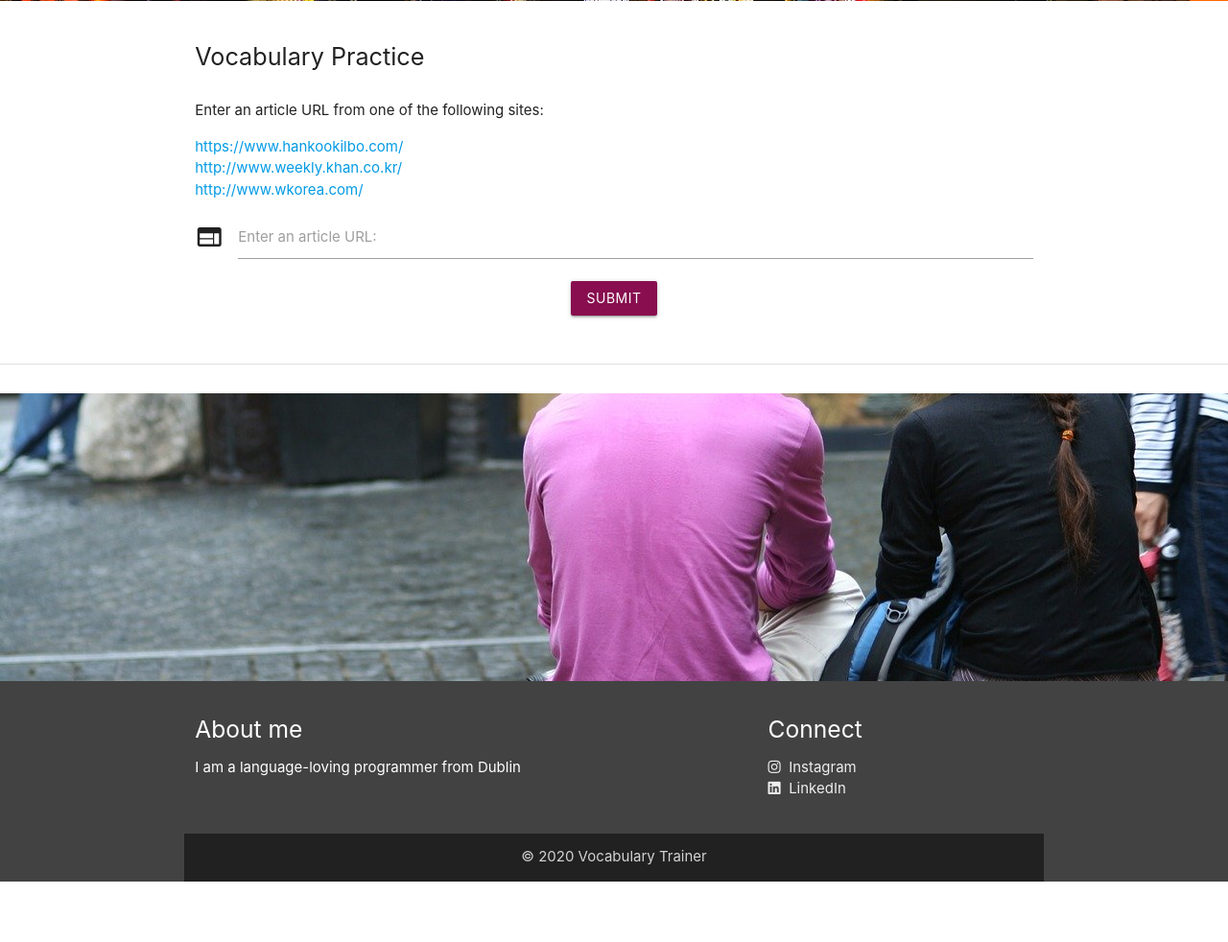
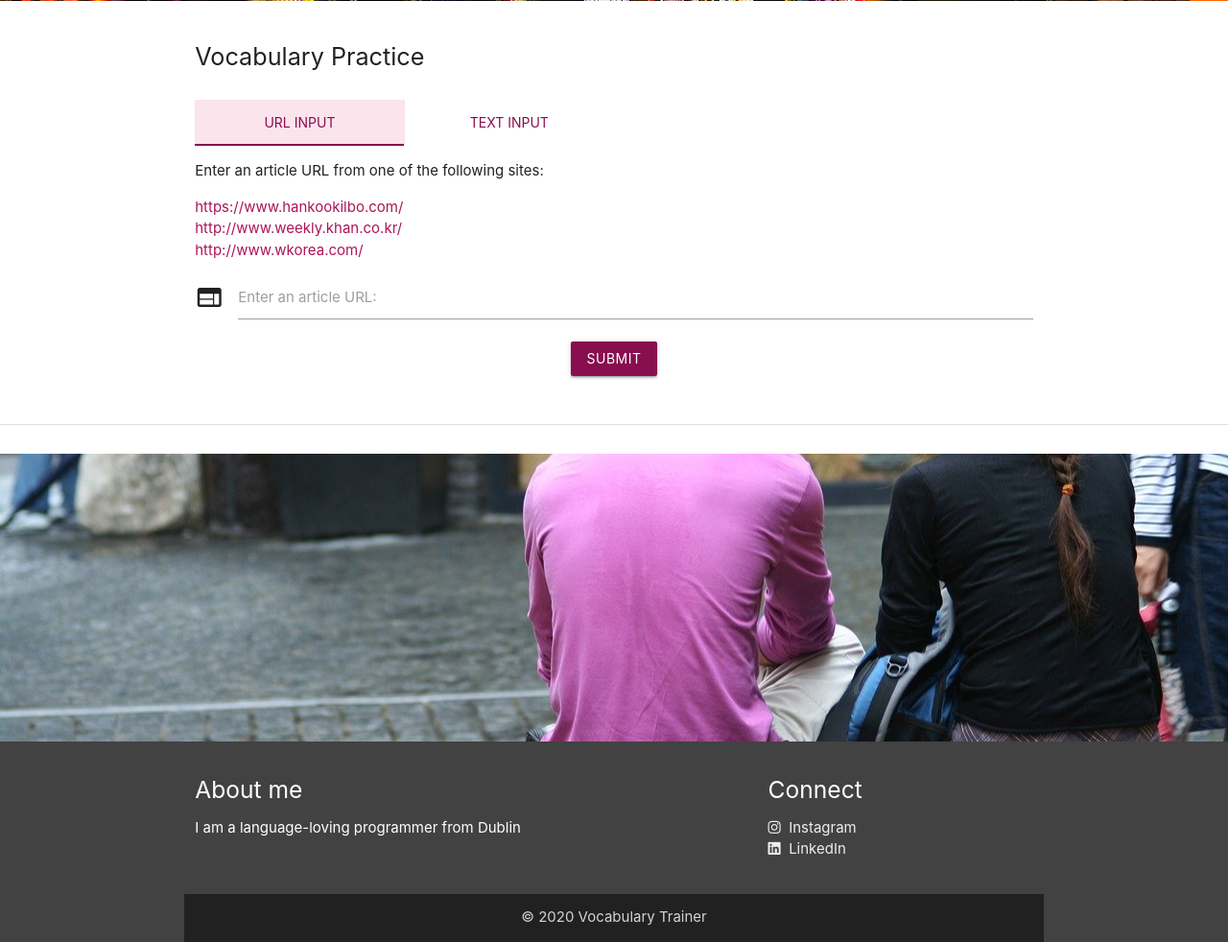
Before and after one commit to hdatteln/vocabulary_trainer, a Django app: page /keywords/ in a window 1280 px wide. Shown: the part 399-1381 px from the top of the page at 96% size. Before the commit the page ends 1318 px from the top, so only its background shows below. Run offline with Django 3.2, Linux system fonts and the light colour scheme; data comes from the database, SQL or seed files in the repository; some libraries are stand-ins or nearby versions.

Commit message:
feat: Adding functionality for raw text input, so a user can choose to either enter a URL or just a paragraph of text

```diff
--- a/vocabtrain/keywords/forms.py
+++ b/vocabtrain/keywords/forms.py
@@ -1,4 +1,14 @@
 from django import forms
+
 
 class PageUrlForm(forms.Form):
     page_url = forms.CharField(label='Enter an article URL', max_length=1500)
+
+
+class PageTextForm(forms.Form):
+    page_text = forms.CharField(widget=forms.Textarea(attrs={
+        "rows": 20,
+        "cols": 20,
+        "class": "materialize-textarea",
+        "style": "height: 100px",
+    }), label='Copy and paste the text you would like to learn into this input field:')
--- a/vocabtrain/keywords/models.py
+++ b/vocabtrain/keywords/models.py
@@ -15,6 +15,12 @@ class Translator():
             return res.text
         except:
             return 'Could not get translation'
+
+    def get_keyword_translations(self, keyword_extractor, input_text):
+        keywords = keyword_extractor.get_keywords(input_text)
+        keywords = [word for word in keywords if not word.isnumeric()]
+        translations = [self.translate(word) for word in keywords]
+        return list(zip(keywords, translations))
 
 
 class KeywordExtractor(models.Model):
@@ -69,6 +75,9 @@ class PracticeText(models.Model):
     body = models.TextField()
     vocab = models.TextField(default='[]')
 
+    def set_from_text(self, page_text):
+        self.body = page_text
+
     def set_from_url(self, page_url):
         self.web_url = page_url
         headers = {
--- a/vocabtrain/keywords/static/main.css
+++ b/vocabtrain/keywords/static/main.css
@@ -1,10 +1,58 @@
-.listline {
-    display: block;
-}
-.hide {
-    display: none
+a {
+    color: #ad1457;
 }
 
-.show {
-    display: block
+header {
+    background: url('../static/images/nightlife.jpg');
+    background-size:cover;
+    background-position: center;
+    min-height:400px;
 }
+
+@media screen and (max-width: 670px) {
+	header {min-height: 120px;}
+}
+section {
+	padding-top: 4vw;
+	padding-bottom: 4vw;
+}
+.card-content {
+	min-height:150px;
+}
+
+.parallax-container {
+	position: relative;
+	overflow: hidden;
+	height: 300px;
+}
+.tabs .tab a{
+	color:#880e4f;
+}
+
+.tabs .tab a:hover {
+	background-color:#fafafa;
+	color:#880e4f;
+}
+
+.tabs .tab a.active {
+	background-color:#fce4ec;
+	color:#880e4f
+}
+
+.tabs .indicator {
+	background-color:#880e4f;
+}
+
+textarea.materialize-textarea:focus:not([readonly]) {
+	border-bottom: 1px solid #880e4f;
+	box-shadow: 0 1px 0 0 #880e4f;
+}
+
+input[type=text]:not(.browser-default):focus:not([readonly]) {
+	border-bottom: 1px solid #880e4f;
+	box-shadow: 0 1px 0 0 #880e4f;
+}
+
+.input-field .prefix.active {
+	color: #880e4f;
+}
--- a/vocabtrain/keywords/templates/index.html
+++ b/vocabtrain/keywords/templates/index.html
@@ -10,37 +10,17 @@
     <link href="https://fonts.googleapis.com/icon?family=Material+Icons" rel="stylesheet">
     <!-- Compiled and minified CSS -->
     <link rel="stylesheet" href="https://cdnjs.cloudflare.com/ajax/libs/materialize/1.0.0-beta/css/materialize.min.css">
+    <link rel="stylesheet" href="../static/main.css">
     <title>Vocabulary Trainer</title>
-    <style>
-        header {
-        background: url('../static/images/nightlife.jpg');
-         background-size:cover;
-         background-position: center;
-         min-height:400px;
-         }
-
-         @media screen and (max-width: 670px) {
-            header {min-height: 120px;}
-         }
-         section {
-         padding-top: 4vw;
-         padding-bottom: 4vw;
-         }
-        .card-content {
-            min-height:150px;
-        }
-
-        .parallax-container {
-            position: relative;
-            overflow: hidden;
-            height: 300px;
-        }
-
-    </style>
     <script>
         var numCards = {{ keywords_translations|length }};
         var activeFlashCard = 1;
         var learnedWords = []
+
+
+
+
+
     </script>
 </head>
 <body>
@@ -69,10 +49,9 @@
 </header>
 
 
-
 <!-- Modal Structure -->
 
-<div  class="modal" id="flashcard-modal">
+<div class="modal" id="flashcard-modal">
     <div class="modal-content">
         <div class="row">
             <div class="col s12 l12 center hide modal-success">
@@ -87,7 +66,9 @@
                     <div class="card-content">
                         <h6>Source</h6>
                         {% for kt in keywords_translations %}
-                    <p id="flashcard{{ forloop.counter }}" class="flow-text sourceText hide">{{ kt.0 }}</p>
+                        <p id="flashcard{{ forloop.counter }}" class="flow-text sourceText hide">
+                            {{ kt.0 }}
+                        </p>
                         {% endfor %}
                     </div>
                 </div>
@@ -97,7 +78,9 @@
                     <div class="card-content">
                         <h6>Click to show the translation</h6>
                         {% for kt in keywords_translations %}
-                    <p id="flashcard{{ forloop.counter }}_trans" class="flow-text translationText hide">{{ kt.1 }}</p>
+                        <p id="flashcard{{ forloop.counter }}_trans" class="flow-text translationText hide">
+                            {{ kt.1 }}
+                        </p>
                         {% endfor %}
 
                         <p id="learned_checkbox" class="hide">
@@ -112,11 +95,6 @@
 
         </div>
     </div>
-    <!--<div class="container s12 center">-->
-        <!--<button class="btn pink darken-4" onclick="toggleTranslation()">Show-->
-            <!--Translation-->
-        <!--</button>-->
-    <!--</div>-->
     <div class="container s12 center" id="showNextButton">
         <button class="btn pink darken-4" onclick="shuffleCards()">Show
             Next
@@ -129,14 +107,24 @@
 </div>
 
 
-
 <section class="container section scrollspy" id="service">
 
     <div class="row">
-        <div class="col s12" id="vocabpractice">
+        <div class="col s12" id="vocabpractice_title">
             <p class="flow-text">
                 Vocabulary Practice
             </p>
+        </div>
+        <div class="col s12">
+            <ul class="tabs">
+                <li class="tab col s3"><a href="#urlinput" class="active ">URL Input</a></li>
+                <li class="tab col s3"><a href="#textinput">Text Input</a></li>
+            </ul>
+        </div>
+
+        <!-- URL INPUT TAB -->
+        <div id="urlinput" class="col s12">
+            <div id="vocabFromUrl">
                 <p>Enter an article URL from one of the following sites:</p>
                 <ul>
                     <li><a target="_blank" href="https://www.hankookilbo.com/">https://www.hankookilbo.com/</a></li>
@@ -147,7 +135,7 @@
                     {% csrf_token %}
                     <div class="input-field">
                         <i class="material-icons prefix">web</i>
-                    {{ form }}
+                        {{ urlForm }}
                     </div>
                     <div class="input-field center">
                         <button class="btn pink darken-4">Submit</button>
@@ -155,8 +143,28 @@
 
                 </form>
             </div>
+        </div>
+
+        <!-- TEXT INPUT TAB -->
+        <div id="textinput" class="col s12">
+            <div id="vocabFromText">
+                <form action="" method="post">
+                    {% csrf_token %}
+
+                    <div class = "input-field">
+                        <i class = "material-icons prefix">mode_edit</i>
+                        {{ textForm }}
+                    </div>
+                    <div class="input-field center">
+                        <button class="btn pink darken-4">Submit</button>
+                    </div>
+
+                </form>
+            </div>
+        </div>
 
     </div>
+
 </section>
 
 <div class="divider">$nbsp;</div>
@@ -164,7 +172,9 @@
 <section class="container section scrollspy" id="queryResults">
 
     <div class="row hide">
-        <button data-target="flashcard-modal" id="flashcard_trigger" class="btn modal-trigger pink darken-4" onclick="getCard(1);">Show Flash Cards</button>
+        <button data-target="flashcard-modal" id="flashcard_trigger" class="btn modal-trigger pink darken-4"
+                onclick="getCard(1);">Show Flash Cards
+        </button>
 
     </div>
 </section>
@@ -213,7 +223,6 @@
 <script>
 
     function getCard(idx) {
-        console.log('in get card');
         var elId = '#flashcard' + idx;
         activeFlashCard = idx;
         $('.sourceText').addClass('hide');
@@ -221,7 +230,6 @@
         $('#learned_checkbox').addClass('hide');
         $('.translationText').addClass('hide');
         $(elId).removeClass('hide');
-        console.log('out of get card', elId);
     }
 
     function randomNumber(min, max, exclude) {
@@ -241,10 +249,8 @@
         let possibleCards = [...Array(numCards).keys()].map( i => i+1);
         let newIdx = activeFlashCard;
         if (possibleCards.length - exclude.length > 0) {
-            console.log('get random');
             newIdx = randomNumber(1, numCards+1, exclude);
         } else {
-            console.log('learned everything!');
             showAllLearned()
         }
         getCard(newIdx)
@@ -258,7 +264,6 @@
     }
 
     function toggleTranslation() {
-        console.log(activeFlashCard)
         var elId = '#flashcard' + activeFlashCard + '_trans';
         $('.translationText').addClass('hide')
         $(elId).removeClass('hide')
@@ -273,10 +278,10 @@
         } else {
             console.log('add code to filter out unlearned')
         }
-        console.log(learnedWords)
     }
 
     $(document).ready(function(){
+        $('.tabs').tabs();
         $('.sidenav').sidenav();
         $('.parallax').parallax();
         $('.scrollspy').scrollSpy();
@@ -288,6 +293,9 @@
     });
 
 
+
+
+
 </script>
 
 </body>
--- a/vocabtrain/keywords/views.py
+++ b/vocabtrain/keywords/views.py
@@ -1,5 +1,5 @@
 from django.shortcuts import render
-from .forms import PageUrlForm
+from .forms import PageUrlForm, PageTextForm
 from .models import PracticeText, KeywordExtractor, Translator
 import json
 from ast import literal_eval
@@ -24,44 +24,44 @@ def index(request):
     # if this is a POST request we need to process the form data
     if request.method == 'POST':
         # create a form instance and populate it with data from the request:
-        form = PageUrlForm(request.POST)
+        urlForm = PageUrlForm(request.POST)
+        textForm = PageTextForm(request.POST)
         # check whether it's valid:
-        if form.is_valid():
-            # Make PracticeText from URL
-            query_url = form.cleaned_data['page_url']
-
+        if urlForm.is_valid():
+            query_url = urlForm.cleaned_data['page_url']
             try:
                 practice_text = PracticeText.objects.get(web_url=query_url)
             except:
-                practice_text.set_from_url(form.cleaned_data['page_url'])
+                practice_text.set_from_url(urlForm.cleaned_data['page_url'])
             page_title = practice_text.title
             page_body = practice_text.body
-
-            keywords = kwe.get_keywords(page_title + ' ' + page_body)
-            keywords = [word for word in keywords if not word.isnumeric()]
-
-            translations = [translator.translate(word) for word in keywords]
-            keywords_translations = list(zip(keywords, translations))
+            keywords_translations = translator.get_keyword_translations(kwe, page_title + ' ' + page_body)
+            print(keywords_translations)
             practice_text.vocab = json.dumps(keywords_translations)
             practice_text.save()
             practice_text_id = PracticeText.objects.only('id').get(web_url=query_url).id
             flashcard_trigger = 'true'
 
+        elif textForm.is_valid():
+            query_text = textForm.cleaned_data['page_text']
+            practice_text.set_from_text(query_text)
+            keywords_translations = translator.get_keyword_translations(kwe, practice_text.body)
+            flashcard_trigger = 'true'
 
         else:
             page_title = 'Could not be found'
 
-
     else:
-        form = PageUrlForm()
+        urlForm = PageUrlForm()
+        textForm = PageTextForm()
 
     return render(request, 'index.html', {
-        'form': form,
+        'urlForm': urlForm,
+        'textForm': textForm,
         'page_url': query_url,
         'keywords_translations': keywords_translations,
         'practice_text_id': practice_text_id,
         'flashcard_trigger': flashcard_trigger
-
     })
 
 
```
Also changed, not shown: README.MD, vocabtrainer.png. Lines whose indentation alone changed are shown as unchanged.
